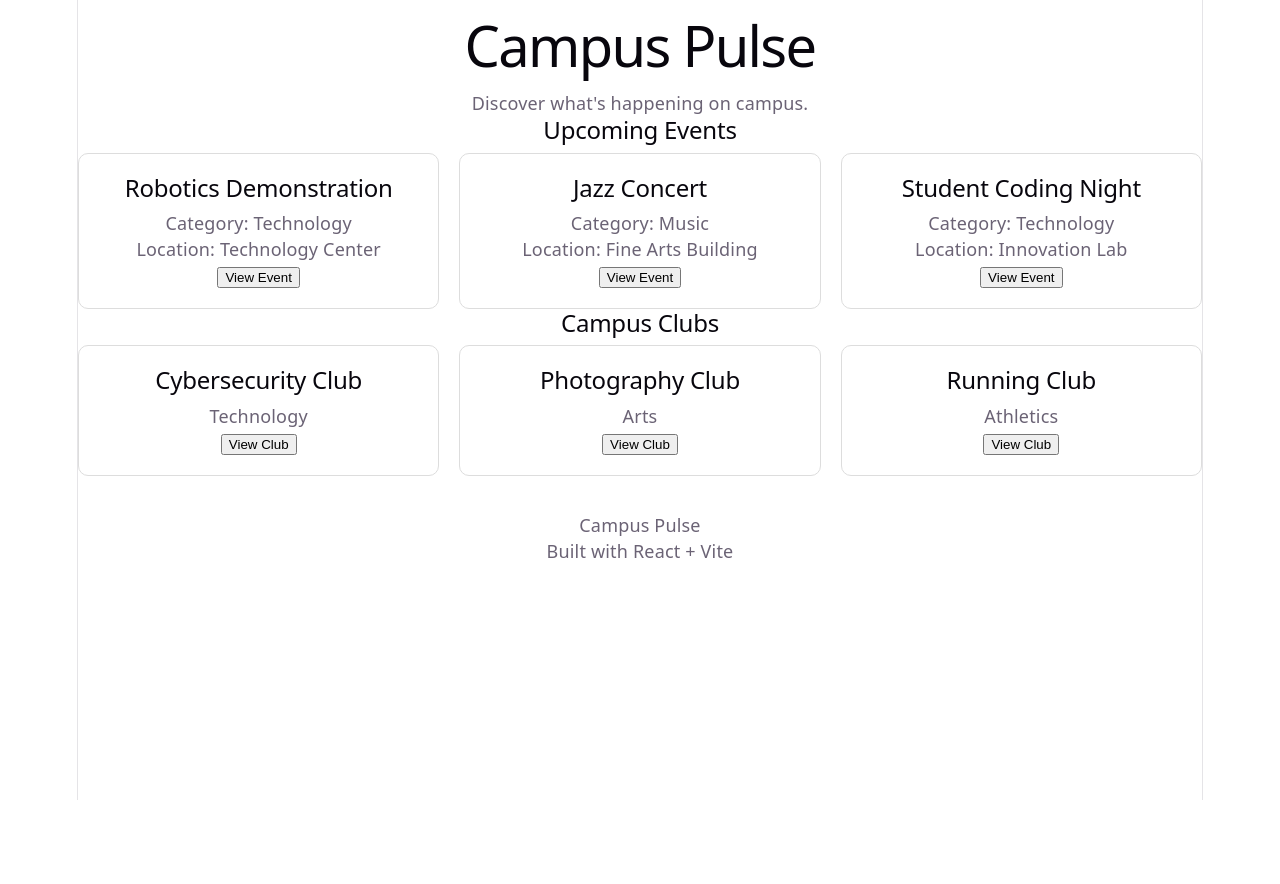
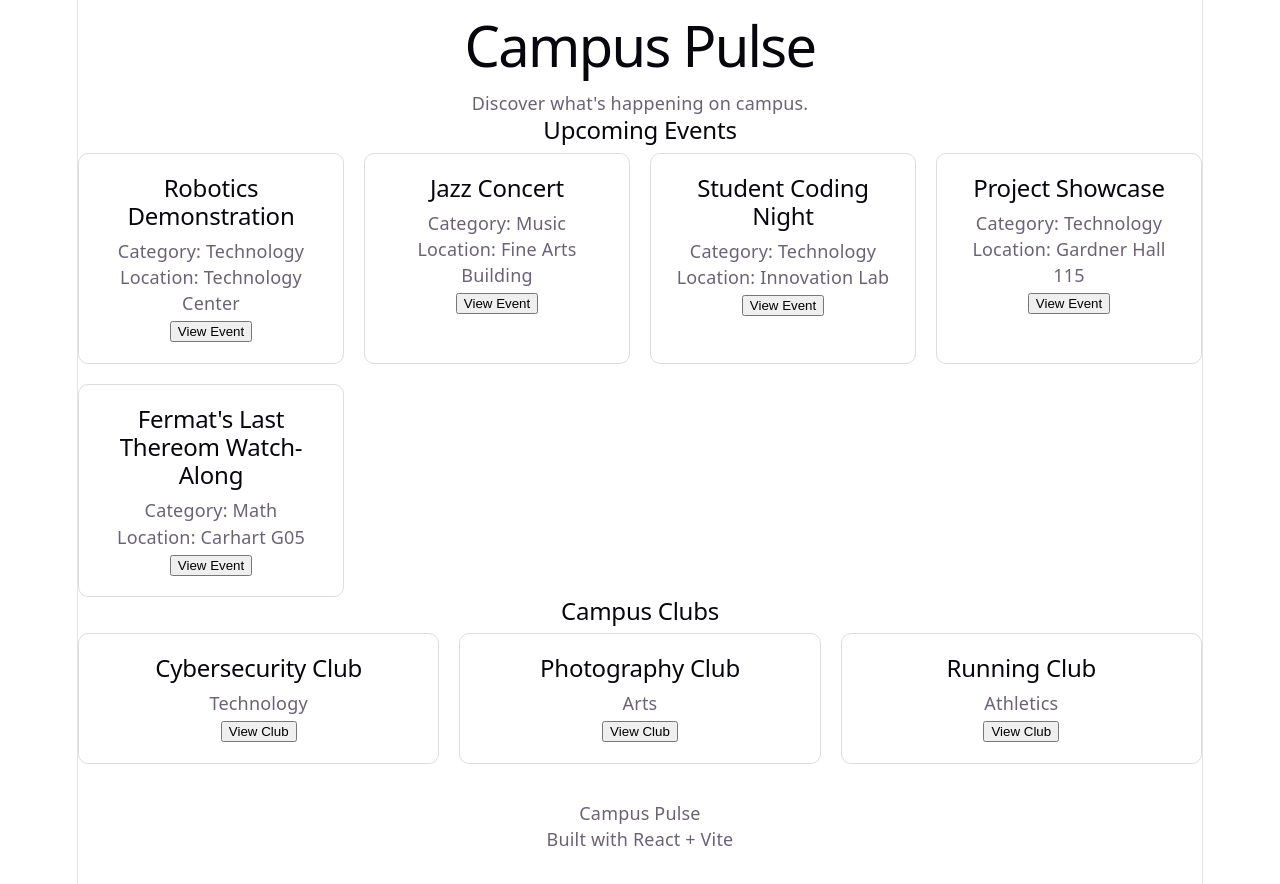
Before and after one commit to Pirategirl9000/React-Campus-Pulse, a React (Vite) app: page / in a window 1280 px wide. Shown: the top 884 px of the page. Before the commit the page ends 800 px from the top, so only its background shows below. Built offline with nearby package versions, Linux system fonts and the light colour scheme.

Commit message:
Added new events and new data for existing events

```diff
--- a/src/App.jsx
+++ b/src/App.jsx
@@ -5,24 +5,52 @@ import EventCard from "./components/EventCard.jsx";
 import ClubCard from "./components/ClubCard.jsx";
 
 export default function App() {
+
   const events = [
     {
       id: 1,
       title: "Robotics Demonstration",
       category: "Technology",
-      location: "Technology Center"
+      location: "Technology Center",
+      date: "October 4, 2026",
+      time: "5:00pm-6:00pm",
+      description: "Join us for a demonstration of the new search and rescue robot"
     },
     {
       id: 2,
       title: "Jazz Concert",
       category: "Music",
-      location: "Fine Arts Building"
+      location: "Fine Arts Building",
+      date: "September 30, 2026",
+      time: "3:00pm-6:00pm",
+      description: "Join Freddy and his friends in their jazz concert - free admissions"
     },
     {
       id: 3,
       title: "Student Coding Night",
       category: "Technology",
-      location: "Innovation Lab"
+      location: "Innovation Lab",
+      date: "October 7, 2026",
+      time: "5:00pm-6:30pm",
+      description: "Join ACM in their programming competition - any language allowed"
+    },
+    {
+      id: 4,
+      title: "Project Showcase",
+      category: "Technology",
+      location: "Gardner Hall 115",
+      date: "October 1, 2026",
+      time: "5:00pm-6:00pm",
+      description: "Join ACM in showcasing your projects and seeing what your peers are working on"
+    },
+    {
+      id: 5,
+      title: "Fermat's Last Thereom Watch-Along",
+      category: "Math",
+      location: "Carhart G05",
+      date: "October 8, 2026",
+      time: "5:00pm-7:00pm",
+      description: "Join the math club in discussing and watching a movie on Fermat's last theorem and it's eventual proof"  //https://en.wikipedia.org/wiki/Fermat%27s_Last_Theorem#:~:text=Cubum%20autem%20in,narrow%20to%20contain
     }
   ]
 
```
